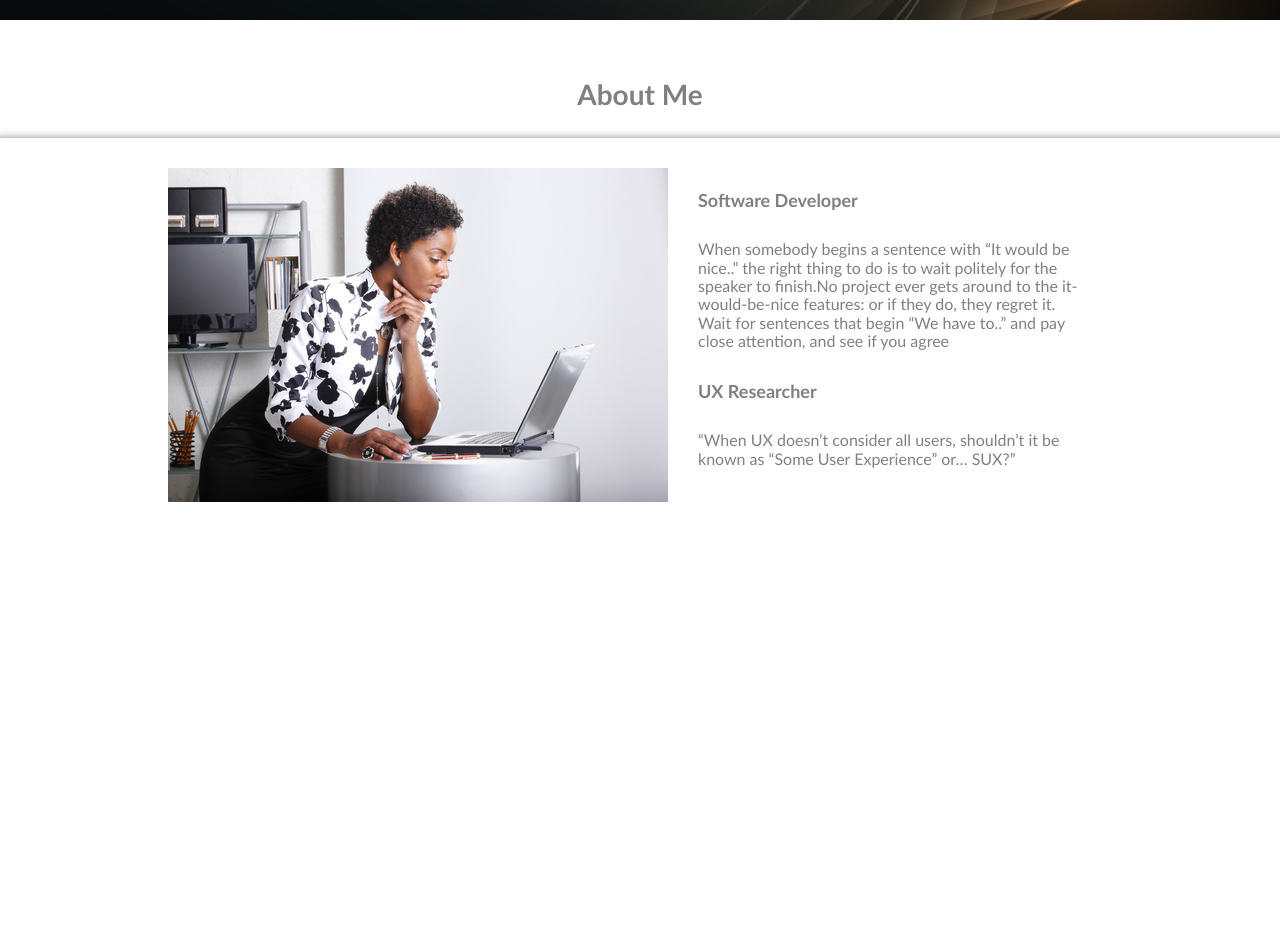
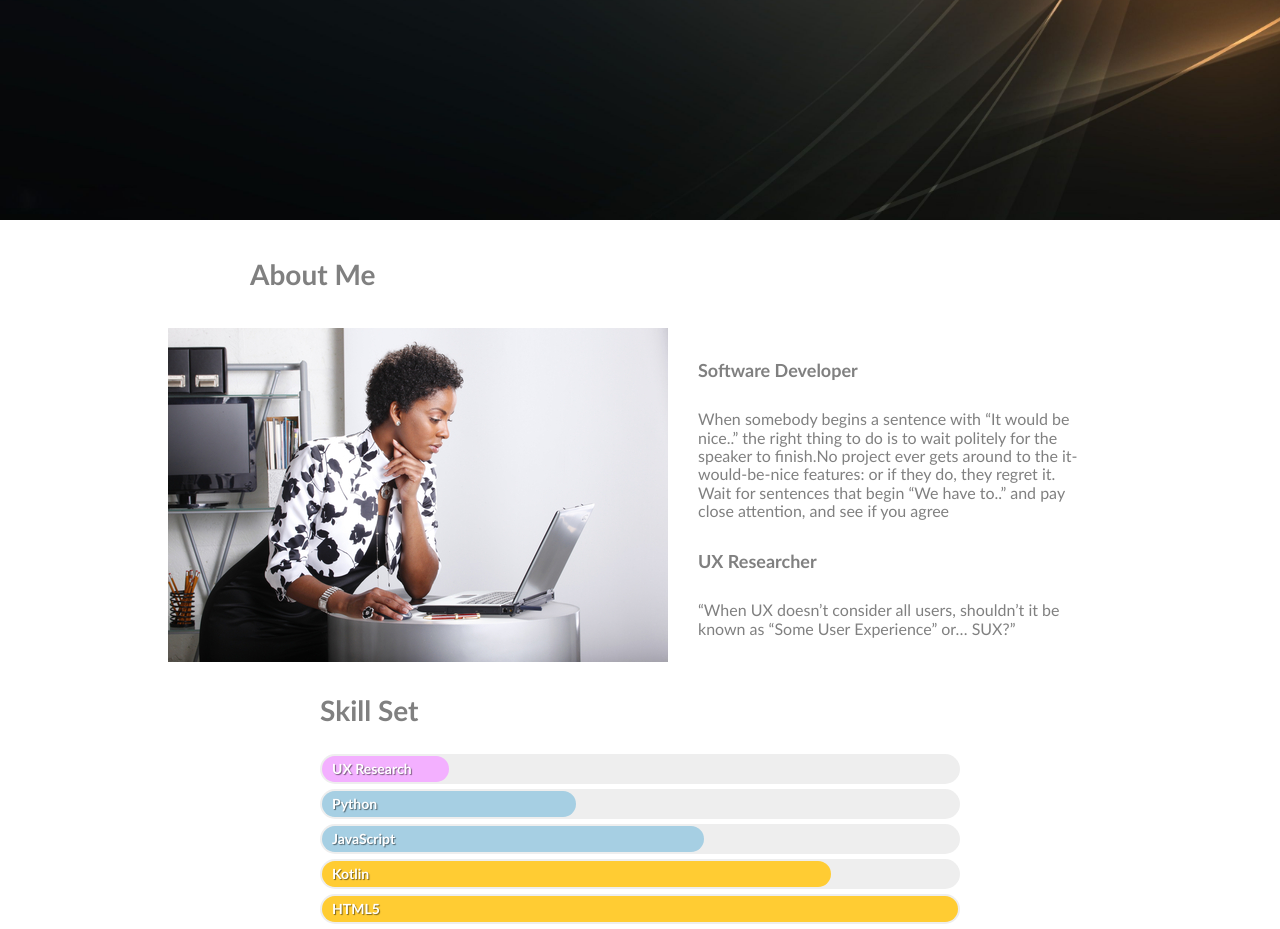
Before and after one commit to UhuruV/portfolio, a plain HTML site: page index.html in a window 1280 px wide. Shown: the part 580-1509 px from the top of the page. Before the commit the page ends 1086 px from the top, so only its background shows below. Drawn offline with Linux system fonts and the light colour scheme.

Commit message:
added a skill section

```diff
--- a/css/main.css
+++ b/css/main.css
@@ -26,7 +26,7 @@ h3{
     background-image: url("../dark3.jpg");
     background-size: cover;
     width:100%;
-    height: 600px;
+    height: 800px;
     opacity:1;
 }
 .intro_abt{
@@ -40,7 +40,7 @@ h5{
 .intro{
   margin:  auto;
   width: 60%;
-  padding-top: 170px;
+  padding-top: 300px;
   text-align: left;
 }
 .grey{
@@ -54,7 +54,7 @@ h5{
 .button{
     color:#fff;
     background-color: #f5c842;
-    margin-left:280px;
+    margin-left:5px;
     border: none;
     padding:10px 24px;
     text-align: center;
@@ -64,8 +64,6 @@ h5{
     align-items: left;
     transition-duration: 0.4s;
     cursor: pointer;
-
-
 }
 .button:hover {
     background-color:#d1b217 ;
@@ -74,24 +72,25 @@ h5{
  .h4{
      margin-top: 80px;
      font-size: 30px;
-     text-align: center;
     color:black;
     font-family: 'Trebuchet MS', 'Lucida Sans Unicode', 'Lucida Grande', 'Lucida Sans', Arial, sans-serif;
 }
-section{
+#about{
     width: 100%;
     display: flex;
     align-items: center;
     justify-content: center;
-    box-shadow: 5px 10px 8px 10px #888;
+    box-shadow: 5px 10px 8px 10px #fff;
+    overflow-y: auto;
 }
 .abt{
     margin-left: 800px;
     padding-top: 30px;
 }
-h3{
-    text-align: center;
-    padding-top: 30px;
+.h3{
+    text-align: left;
+    padding-top: 10px;
+    margin-left: 250px;
 }
 
 
@@ -110,7 +109,7 @@ h4{
     margin-left: 50px;
 }
 .img{
-    padding-top: 30px;
+    padding-top: 10px;
 }
 .abt_image{
     float: left;
@@ -121,6 +120,79 @@ h4{
     width: 30%;
     padding:0 30px 0 30px;
 }
+.container{
+    width: 50%;
+    margin: 0 auto;
+  }
+  h1{
+      color: #808080;
+  }
+  @keyframes load{
+    from {
+      width: 0%
+    }
+  }
+  @-webkit-keyframes load{
+    from {
+      width: 0%
+    }
+  }
+  @-moz-keyframes load{
+    from {
+      width: 0%
+    }
+  }
+  @-o-keyframes load{
+    from {
+      width: 0%
+    }
+  }
+
+  .bar{
+    background-color: #EEE;
+    padding: 2px;
+    border-radius: 15px;
+    margin-bottom: 5px;
+    font-size: 14px;
+    color: #FFF;
+    font-weight: bold;
+    text-shadow: 1px 1px 1px rgba(0,0,0,0.5);
+  }
+  .bar::before{
+    content:  attr(data-skill);
+    background-color: #f3b0ff;
+    display: inline-block;
+    padding: 5px 0 5px 10px;
+    border-radius: inherit;
+    animation: load 2s 0s;
+    -webkit-animation: load 2s 0s;
+    -moz-animation: load 2s 0s;
+    -o-animation: load 2s 0s;
+  }
+
+  .bar.front::before{
+    background-color: #ffcc33;
+  }
+  .bar.back::before{
+    background-color: #a6cfe3;
+  }
+
+  .bar.learning::before{
+    width: calc(20% - 10px);
+  }
+  .bar.basic::before{
+    width: calc(40% - 10px);
+  }
+  .bar.intermediate::before{
+    width: calc(60% - 10px);
+  }
+  .bar.advanced::before{
+    width: calc(80% - 10px);
+  }
+  .bar.expert::before{
+    width: calc(100% - 10px);
+  }
+
 
 
 /*@media only screen and (max-width:600px){
--- a/index.html
+++ b/index.html
@@ -26,8 +26,8 @@
         </div>
     </div>
 
-    <h3>About Me</h3>
-
+    <h3 class="h3">About Me</h3>
+    <section id="abt_section">
     <section id="about">
         <div class="abt_image">
             <img src="image.jpg" class="img">
@@ -44,6 +44,17 @@
           </div>
     </section>
 
+    <div class="container">
+        <h3>Skill Set</h3>
+        <div class="bar learning" data-skill="UX Research"></div>
+        <div class="bar back basic" data-skill="Python"></div>
+        <div class="bar back intermediate" data-skill="JavaScript"></div>
+        <div class="bar front advanced" data-skill="Kotlin"></div>
+        <div class="bar front expert" data-skill="HTML5"></div>
+
+      </div>
+    </section>
+
 </body>
 
 </html>
```
